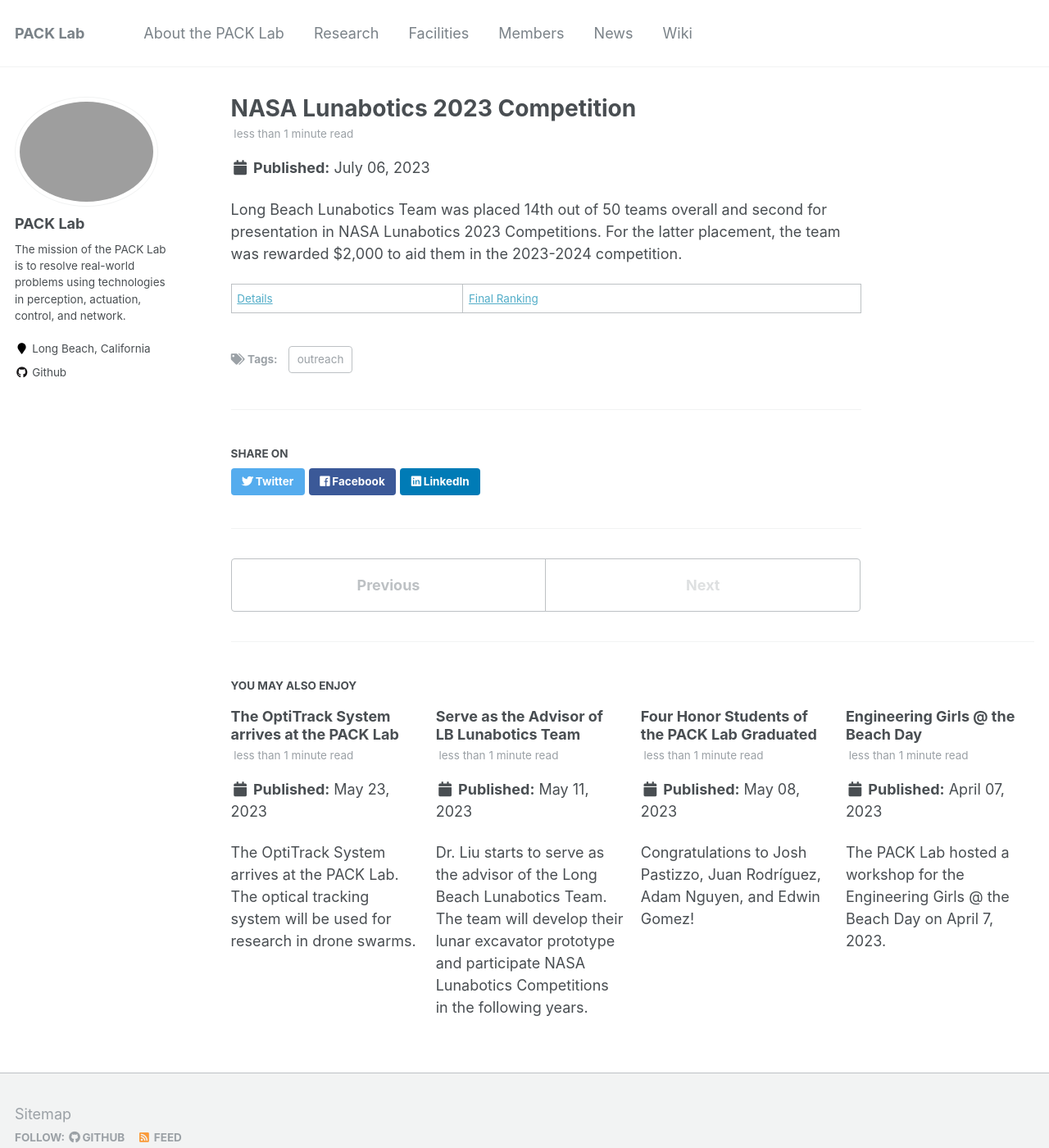
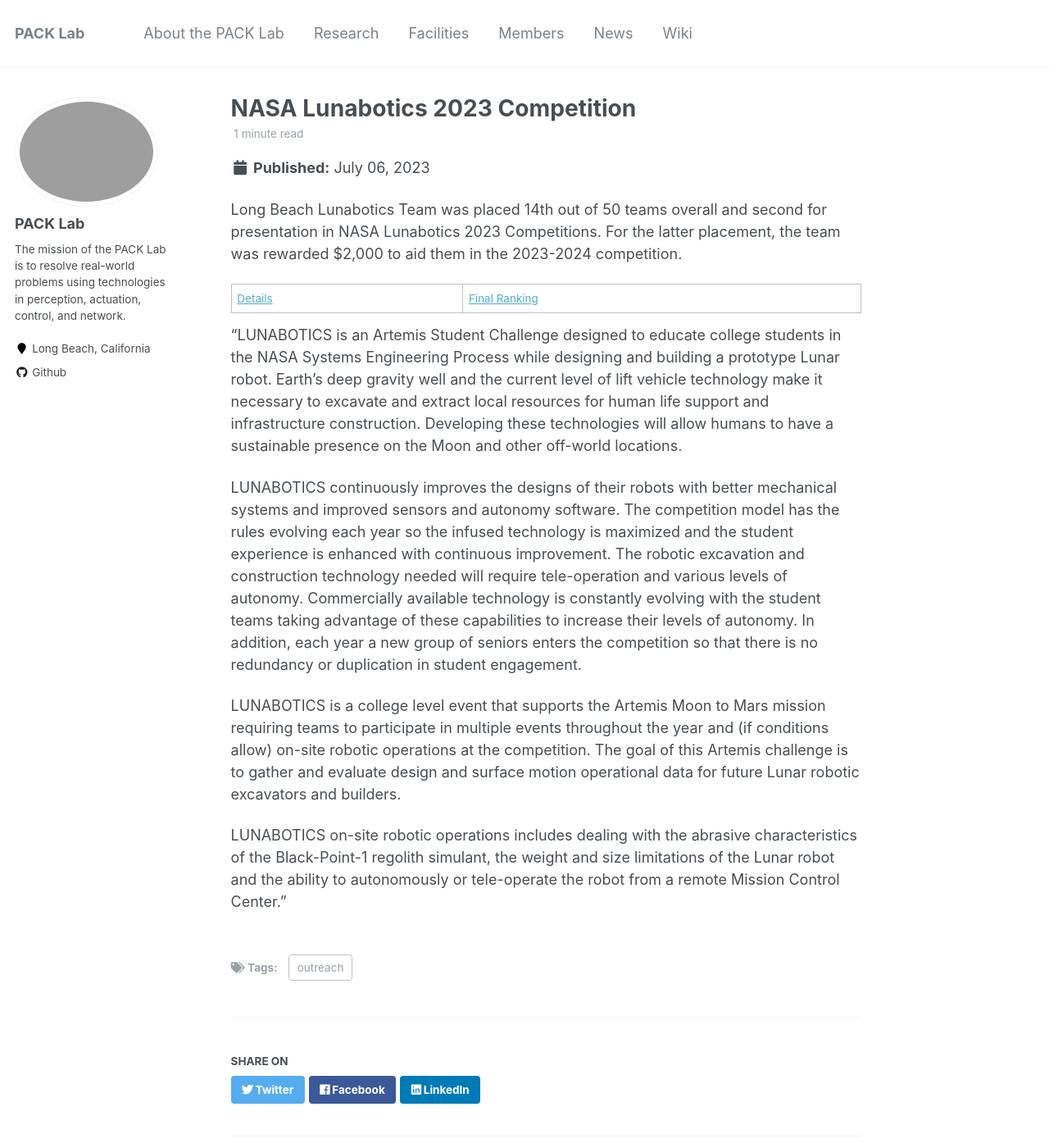
Before and after one commit to pack-lab/pack-lab.github.io, a Jekyll site: the page built from _posts/2023-07-06-news-post-1.md, in a window 1280 px wide and 1400 px high. Shown: the whole window at 82% size. Built offline with Jekyll 4.4.1, drawn with Linux system fonts in a browser that asks for light colours.

Commit message:
Update 2023-07-06-news-post-1.md

```diff
--- a/_posts/2023-07-06-news-post-1.md
+++ b/_posts/2023-07-06-news-post-1.md
@@ -9,3 +9,11 @@
 Long Beach Lunabotics Team was placed 14th out of 50 teams overall and second for presentation in NASA Lunabotics 2023 Competitions. For the latter placement, the team was rewarded $2,000 to aid them in the 2023-2024 competition.
 
 [Details](https://www.nasa.gov/feature/college-teams-earn-top-honors-during-lunabotics-2023-competition) | [Final Ranking](https://www.nasa.gov/sites/default/files/atoms/files/lunabotics_2023_award_winners_and_final_rankings.pdf)
+
+"LUNABOTICS is an Artemis Student Challenge designed to educate college students in the NASA Systems Engineering Process while designing and building a prototype Lunar robot. Earth’s deep gravity well and the current level of lift vehicle technology make it necessary to excavate and extract local resources for human life support and infrastructure construction. Developing these technologies will allow humans to have a sustainable presence on the Moon and other off-world locations.
+
+LUNABOTICS continuously improves the designs of their robots with better mechanical systems and improved sensors and autonomy software. The competition model has the rules evolving each year so the infused technology is maximized and the student experience is enhanced with continuous improvement. The robotic excavation and construction technology needed will require tele-operation and various levels of autonomy. Commercially available technology is constantly evolving with the student teams taking advantage of these capabilities to increase their levels of autonomy. In addition, each year a new group of seniors enters the competition so that there is no redundancy or duplication in student engagement.
+
+LUNABOTICS is a college level event that supports the Artemis Moon to Mars mission requiring teams to participate in multiple events throughout the year and (if conditions allow) on-site robotic operations at the competition. The goal of this Artemis challenge is to gather and evaluate design and surface motion operational data for future Lunar robotic excavators and builders.
+
+LUNABOTICS on-site robotic operations includes dealing with the abrasive characteristics of the Black-Point-1 regolith simulant, the weight and size limitations of the Lunar robot and the ability to autonomously or tele-operate the robot from a remote Mission Control Center."
```
